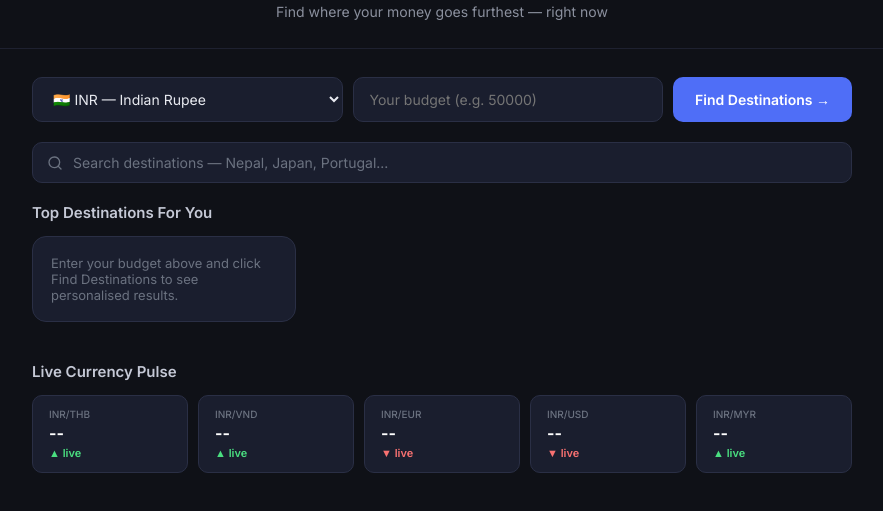
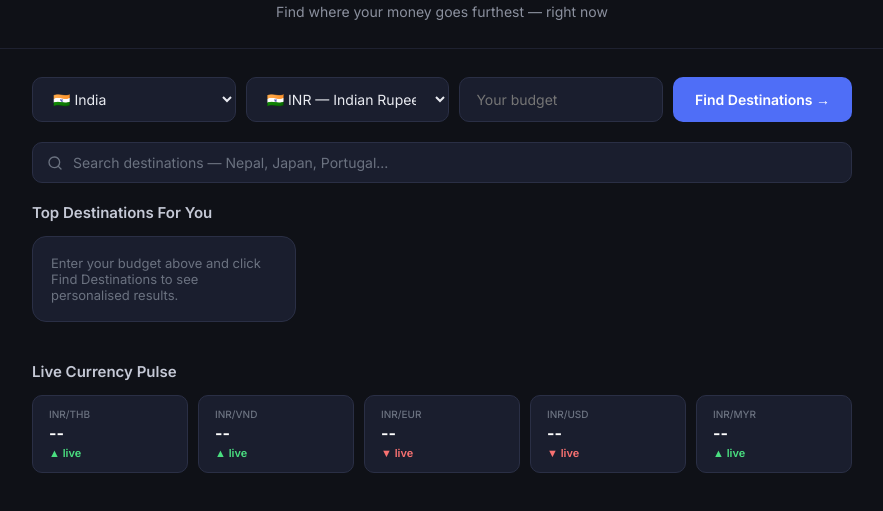
Before and after one commit to ypujari876/RoamRate, a plain HTML site: page index.html in a window 1280 px wide. Shown: the part 79-590 px from the top of the page, without its empty margins (198-1081 px from the left). Drawn offline with Linux system fonts and the light colour scheme; no server answers.

Commit message:
Update index.html

```diff
--- a/index.html
+++ b/index.html
@@ -28,14 +28,93 @@
     <!-- SEARCH -->
     <section class="search-section">
   <div class="search-box">
+    <select id="passport-country">
+      <optgroup label="🌍 Africa">
+        <option value="EG">🇪🇬 Egypt</option>
+        <option value="ET">🇪🇹 Ethiopia</option>
+        <option value="GH">🇬🇭 Ghana</option>
+        <option value="KE">🇰🇪 Kenya</option>
+        <option value="MA">🇲🇦 Morocco</option>
+        <option value="NG">🇳🇬 Nigeria</option>
+        <option value="ZA">🇿🇦 South Africa</option>
+        <option value="TZ">🇹🇿 Tanzania</option>
+        <option value="UG">🇺🇬 Uganda</option>
+        <option value="ZM">🇿🇲 Zambia</option>
+        <option value="ZW">🇿🇼 Zimbabwe</option>
+      </optgroup>
+      <optgroup label="🌏 Asia">
+        <option value="BD">🇧🇩 Bangladesh</option>
+        <option value="CN">🇨🇳 China</option>
+        <option value="IN" selected>🇮🇳 India</option>
+        <option value="ID">🇮🇩 Indonesia</option>
+        <option value="JP">🇯🇵 Japan</option>
+        <option value="MY">🇲🇾 Malaysia</option>
+        <option value="NP">🇳🇵 Nepal</option>
+        <option value="PK">🇵🇰 Pakistan</option>
+        <option value="PH">🇵🇭 Philippines</option>
+        <option value="KR">🇰🇷 South Korea</option>
+        <option value="LK">🇱🇰 Sri Lanka</option>
+        <option value="TH">🇹🇭 Thailand</option>
+        <option value="VN">🇻🇳 Vietnam</option>
+      </optgroup>
+      <optgroup label="🌍 Europe">
+        <option value="FR">🇫🇷 France</option>
+        <option value="DE">🇩🇪 Germany</option>
+        <option value="IT">🇮🇹 Italy</option>
+        <option value="NL">🇳🇱 Netherlands</option>
+        <option value="RU">🇷🇺 Russia</option>
+        <option value="ES">🇪🇸 Spain</option>
+        <option value="TR">🇹🇷 Turkey</option>
+        <option value="GB">🇬🇧 United Kingdom</option>
+      </optgroup>
+      <optgroup label="🌎 Middle East">
+        <option value="BH">🇧🇭 Bahrain</option>
+        <option value="IR">🇮🇷 Iran</option>
+        <option value="IQ">🇮🇶 Iraq</option>
+        <option value="JO">🇯🇴 Jordan</option>
+        <option value="KW">🇰🇼 Kuwait</option>
+        <option value="LB">🇱🇧 Lebanon</option>
+        <option value="OM">🇴🇲 Oman</option>
+        <option value="QA">🇶🇦 Qatar</option>
+        <option value="SA">🇸🇦 Saudi Arabia</option>
+        <option value="AE">🇦🇪 UAE</option>
+      </optgroup>
+      <optgroup label="🌎 Americas">
+        <option value="AR">🇦🇷 Argentina</option>
+        <option value="BR">🇧🇷 Brazil</option>
+        <option value="CA">🇨🇦 Canada</option>
+        <option value="CL">🇨🇱 Chile</option>
+        <option value="CO">🇨🇴 Colombia</option>
+        <option value="MX">🇲🇽 Mexico</option>
+        <option value="PE">🇵🇪 Peru</option>
+        <option value="US">🇺🇸 United States</option>
+      </optgroup>
+      <optgroup label="🌏 Oceania">
+        <option value="AU">🇦🇺 Australia</option>
+        <option value="NZ">🇳🇿 New Zealand</option>
+      </optgroup>
+    </select>
     <select id="home-currency">
       <option value="INR">🇮🇳 INR — Indian Rupee</option>
       <option value="USD">🇺🇸 USD — US Dollar</option>
       <option value="GBP">🇬🇧 GBP — British Pound</option>
       <option value="EUR">🇪🇺 EUR — Euro</option>
       <option value="AED">🇦🇪 AED — UAE Dirham</option>
+      <option value="SAR">🇸🇦 SAR — Saudi Riyal</option>
+      <option value="BDT">🇧🇩 BDT — Bangladeshi Taka</option>
+      <option value="NGN">🇳🇬 NGN — Nigerian Naira</option>
+      <option value="PKR">🇵🇰 PKR — Pakistani Rupee</option>
+      <option value="BRL">🇧🇷 BRL — Brazilian Real</option>
+      <option value="MXN">🇲🇽 MXN — Mexican Peso</option>
+      <option value="ZAR">🇿🇦 ZAR — South African Rand</option>
+      <option value="TRY">🇹🇷 TRY — Turkish Lira</option>
+      <option value="CNY">🇨🇳 CNY — Chinese Yuan</option>
+      <option value="JPY">🇯🇵 JPY — Japanese Yen</option>
+      <option value="KRW">🇰🇷 KRW — South Korean Won</option>
+      <option value="CAD">🇨🇦 CAD — Canadian Dollar</option>
+      <option value="AUD">🇦🇺 AUD — Australian Dollar</option>
     </select>
-        <input type="number" id="budget" placeholder="Your budget (e.g. 50000)" />
+    <input type="number" id="budget" placeholder="Your budget" />
     <button id="search-btn" onclick="searchDestinations()">Find Destinations →</button>
   </div>
 </section>
```
Lines whose indentation alone changed are shown as unchanged.
